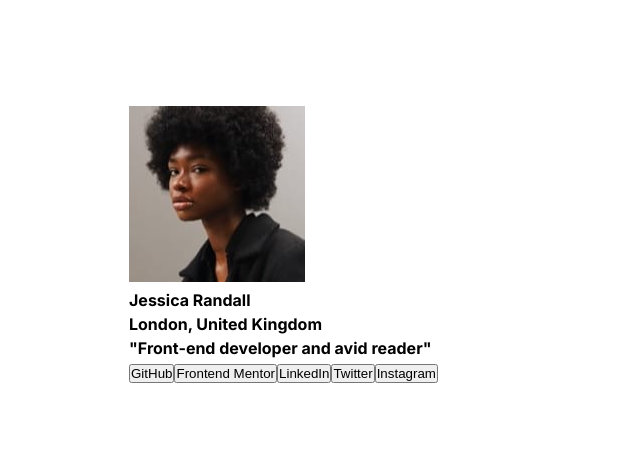
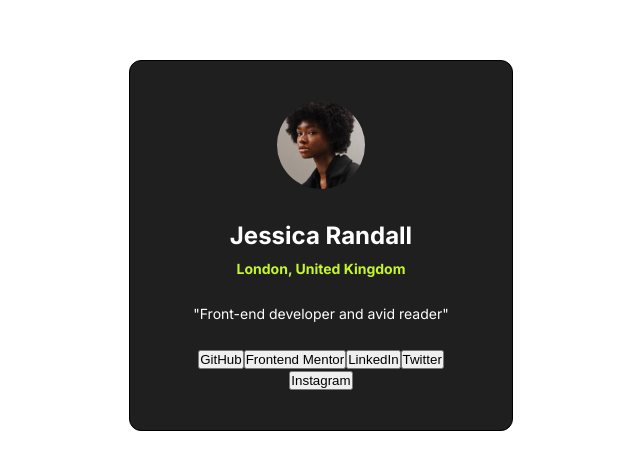
Before and after one commit to anetakasprzak/FM-social-links-profile, a React (Vite) app: page / in a window 1280 px wide. Shown: the part 155-624 px from the top of the page, without its empty margins (319-959 px from the left). Built offline with nearby package versions, Linux system fonts and the light colour scheme.

Commit message:
user details css

```diff
--- a/src/MainPage/MainPage.css
+++ b/src/MainPage/MainPage.css
@@ -2,9 +2,32 @@
   background-color: #1f1f1f;
   color: #fff;
   border: 1px solid #000;
+  display: flex;
+  flex-direction: column;
+  align-items: center;
+  text-align: center;
+  padding: 4rem;
+
+  gap: 2.4rem;
 }
 
 .user__image {
   height: 8.8rem;
   width: 8.8rem;
+  border-radius: 50%;
+  margin-bottom: 2.4rem;
 }
+
+.user__name {
+  font-size: 2.4rem;
+  margin-bottom: 0.4rem;
+}
+
+.user__location {
+  color: #c4f82a;
+  margin-bottom: 2.4rem;
+}
+
+.text {
+  font-weight: 400;
+}
--- a/src/MainPage/MainPage.jsx
+++ b/src/MainPage/MainPage.jsx
@@ -1,10 +1,11 @@
 import { socialLinks, userData } from "../data";
+import "./MainPage.css";
 
 const { image, name, city, country, skills } = userData;
 
 const MainPage = () => {
   return (
-    <main className="main__page">
+    <main className="main__page wrapper">
       <div className="user">
         <img src={image} alt="user image" className="user__image" />
         <p className="user__name">{name}</p>
--- a/src/index.css
+++ b/src/index.css
@@ -18,7 +18,7 @@ html {
 }
 
 body {
-  font-size: 1.6rem;
+  font-size: 1.4rem;
   height: 100vh;
   display: grid;
   place-items: center;
```
